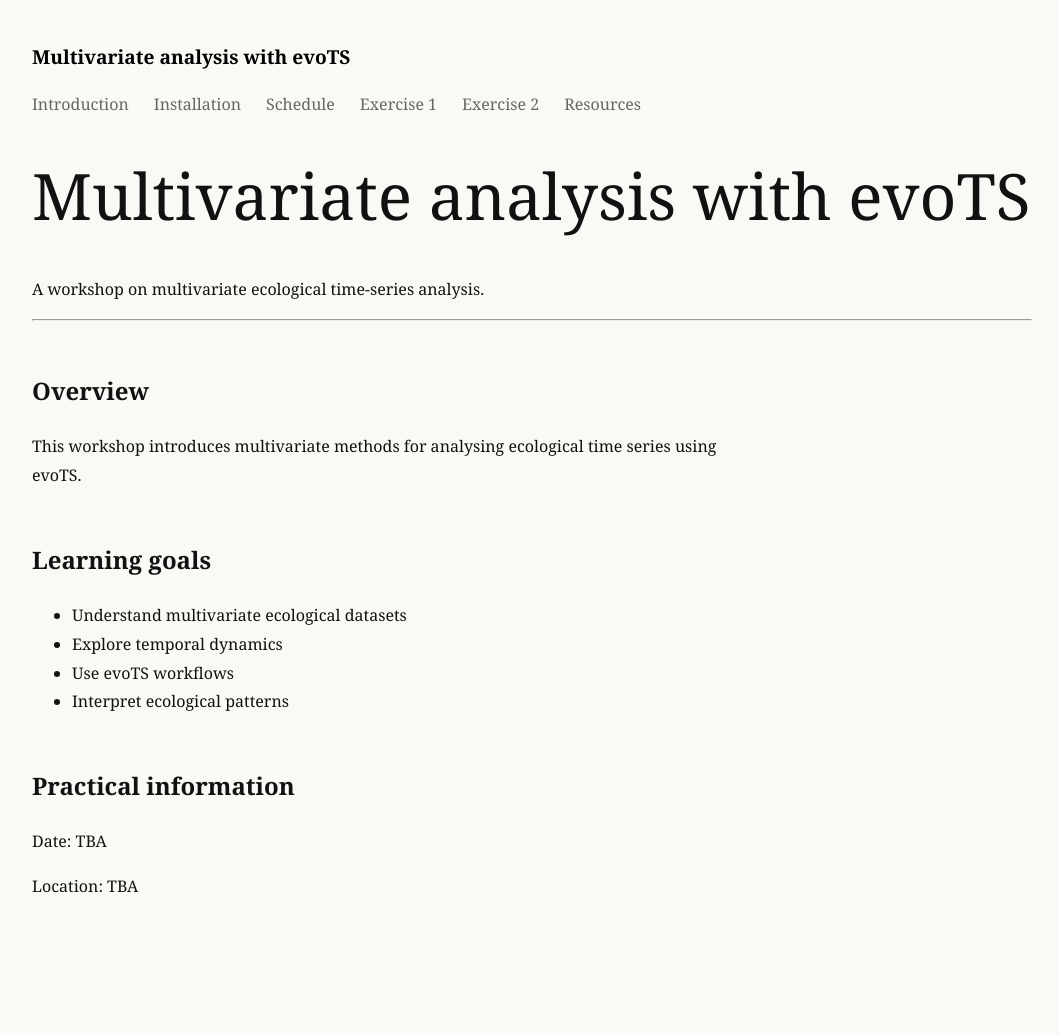
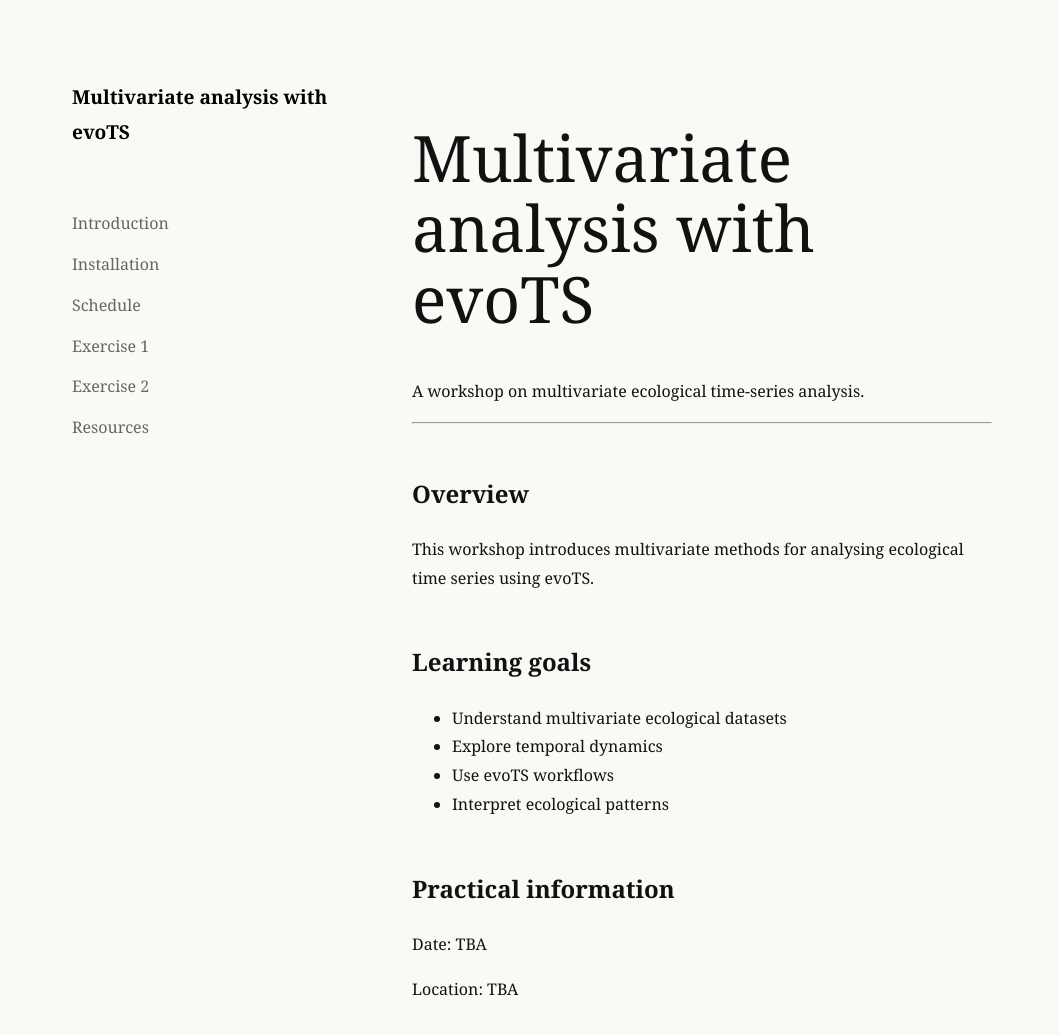
Before and after one commit to VildeBruhn/vildebruhn.github.io, a Jekyll site: the page built from index.md, in a window 1280 px wide and 1099 px high. Shown: the top 1035 px of the window, without its empty margins (108-1167 px from the left). Built offline with Jekyll 4.4.1, drawn with Linux system fonts in a browser that asks for light colours.

Commit message:
Update style.css

```diff
--- a/assets/css/style.css
+++ b/assets/css/style.css
@@ -11,8 +11,56 @@ body {
   line-height: 1.8;
 }
 
-.site-header {
-  margin-bottom: 80px;
+.page {
+  display: grid;
+  grid-template-columns: 260px 1fr;
+  gap: 80px;
+
+  max-width: 1400px;
+  margin: auto;
+
+  padding: 40px;
+}
+
+.sidebar {
+  position: sticky;
+  top: 40px;
+  align-self: start;
+}
+
+.site-title {
+  margin-bottom: 60px;
+}
+
+.site-title a {
+  text-decoration: none;
+  color: black;
+  font-weight: bold;
+}
+
+.sidebar nav {
+  display: flex;
+  flex-direction: column;
+  gap: 12px;
+}
+
+.sidebar nav a {
+  text-decoration: none;
+  color: #666;
+}
+
+.sidebar nav a:hover {
+  color: black;
+}
+
+main {
+  max-width: 800px;
+}
+
+h1 {
+  font-size: 4rem;
+  font-weight: normal;
+  line-height: 1.1;
 }
 
 .site-title a {
```
